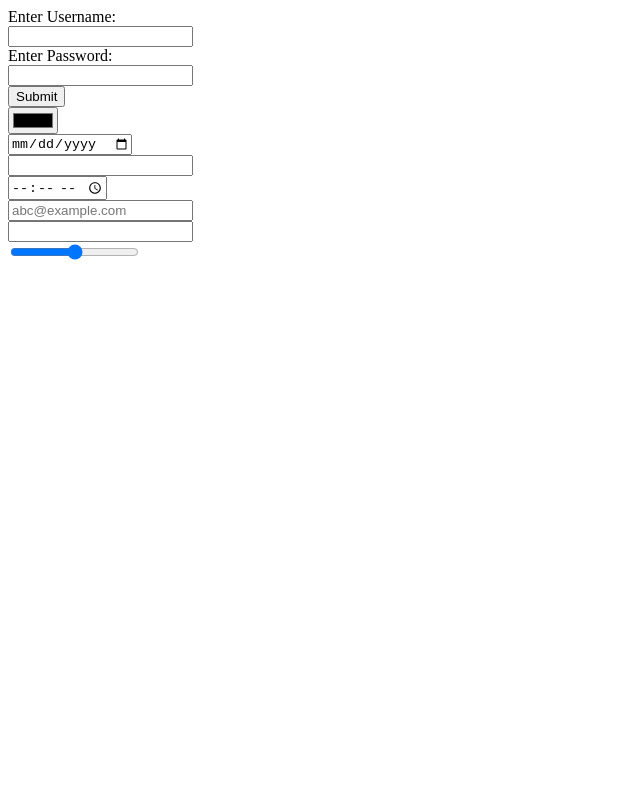
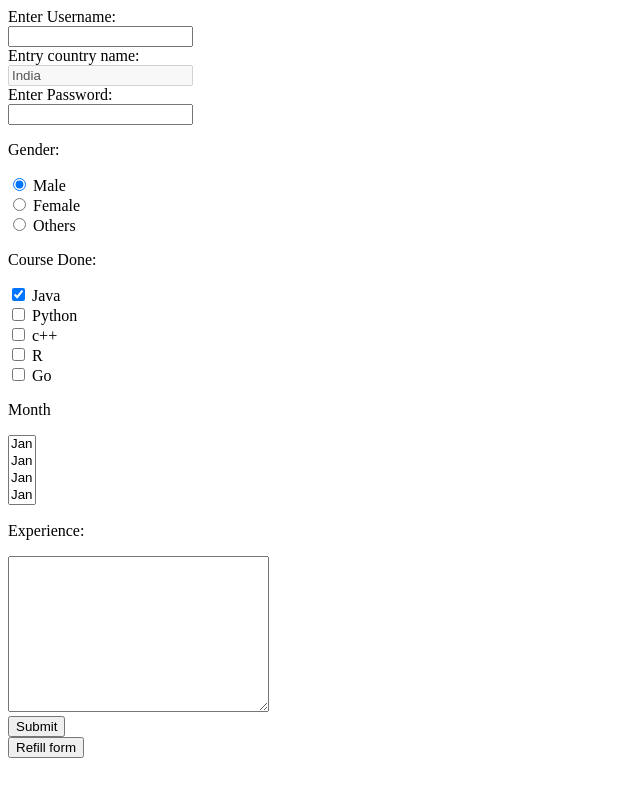
Before and after one commit to Mayur-Debu/Web-Development, a plain HTML site: page FrontEnd/forms.html in a window 1280 px wide. Shown: the whole page, without its empty margins (0-640 px from the left). Drawn offline with Linux system fonts and the light colour scheme.

Commit message:
new forms elements added

```diff
--- a/FrontEnd/forms.html
+++ b/FrontEnd/forms.html
@@ -12,16 +12,61 @@
     <form action="">
         <div>
             <label for="Username">Enter Username: </label> <br>
-            <input type="text" id="Username" required>
+            <input type="text" id="Username" name="username" required>
+        </div>
+        <div>
+            <label for="country"> Entry country name: </label> <br>
+            <input type="text" id="country" name="country" value="India" disabled>
         </div>
         <div>
             <label for="Password">Enter Password: </label> <br>
-            <input type="password" id="Password" required>
+            <input type="password" id="Password" name="password" required>
+        </div>
+        <div>
+            <p>
+                <label for="gender"> Gender: </label>
+            </p>
+            <input type="radio" id="gender" name="gender" value="Male" checked> Male <br>
+            <input type="radio" id="gender" name="gender" value="Female"> Female <br>
+            <input type="radio" id="gender" name="gender" value="Others"> Others <br>
+        </div>
+        <div>
+            <p> <label for="course"> Course Done: </label></p>
+            <input type="checkbox" id="course" name="course" value="Java" checked> Java <br>
+            <input type="checkbox" id="course" name="course" value="Python"> Python <br>
+            <input type="checkbox" id="course" name="course" value="c++"> c++ <br>
+            <input type="checkbox" id="course" name="course" value="R"> R <br>
+            <input type="checkbox" id="course" name="course" value="GO"> Go <br>
+        </div>
+        <div>
+            <p><label for="month">Month</label></p>
+            <select name="month" id="month" multiple>
+                <option value="Jan">Jan</option>
+                <option value="Jan">Jan</option>
+                <option value="Jan">Jan</option>
+                <option value="Jan">Jan</option>
+                <option value="Jan">Jan</option>
+                <option value="Jan">Jan</option>
+                <option value="Jan">Jan</option>
+                <option value="Jan">Jan</option>
+                <option value="Jan">Jan</option>
+                <option value="Jan">Jan</option>
+                <option value="Jan">Jan</option>
+                <option value="Jan">Jan</option>
+                <option value="Jan">Jan</option>
+            </select>
+        </div>
+        <div>
+            <p><label for="experience">Experience: </label></p>
+            <textarea name="experience" id="experience" cols="30" rows="10"></textarea>
         </div>
         <div>
             <input type="submit">
         </div>
         <div>
+            <button type="reset">Refill form</button>
+        </div>
+        <!-- <div>
             <input type="color">
         </div>
         <div>
@@ -40,9 +85,9 @@
             <input type="url">
         </div>
         <div>
-            <!-- Step attribute defines the step by which the range slider will increase -->
+            Step attribute defines the step by which the range slider will increase
             <input type="range" min="10" max="50" step="10">
-        </div>
+        </div> -->
     </form>
 </body>
 
```
